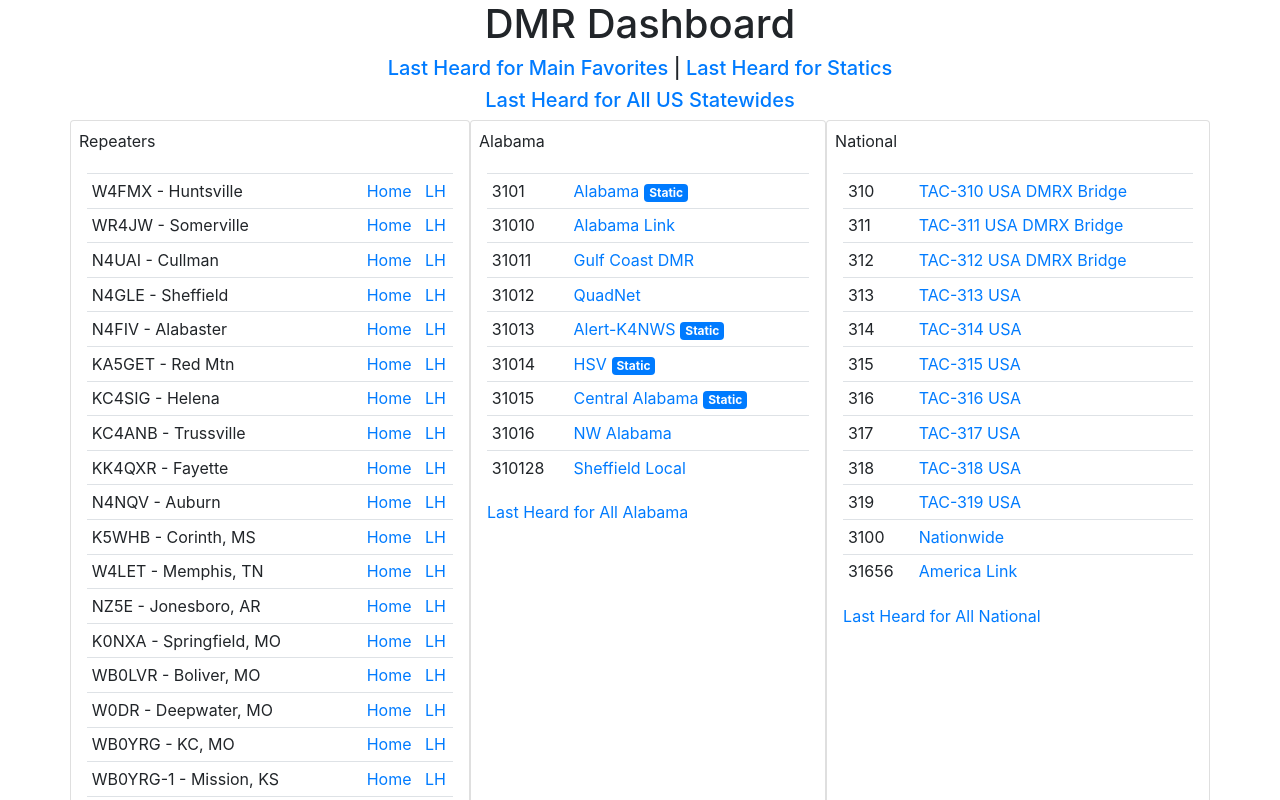
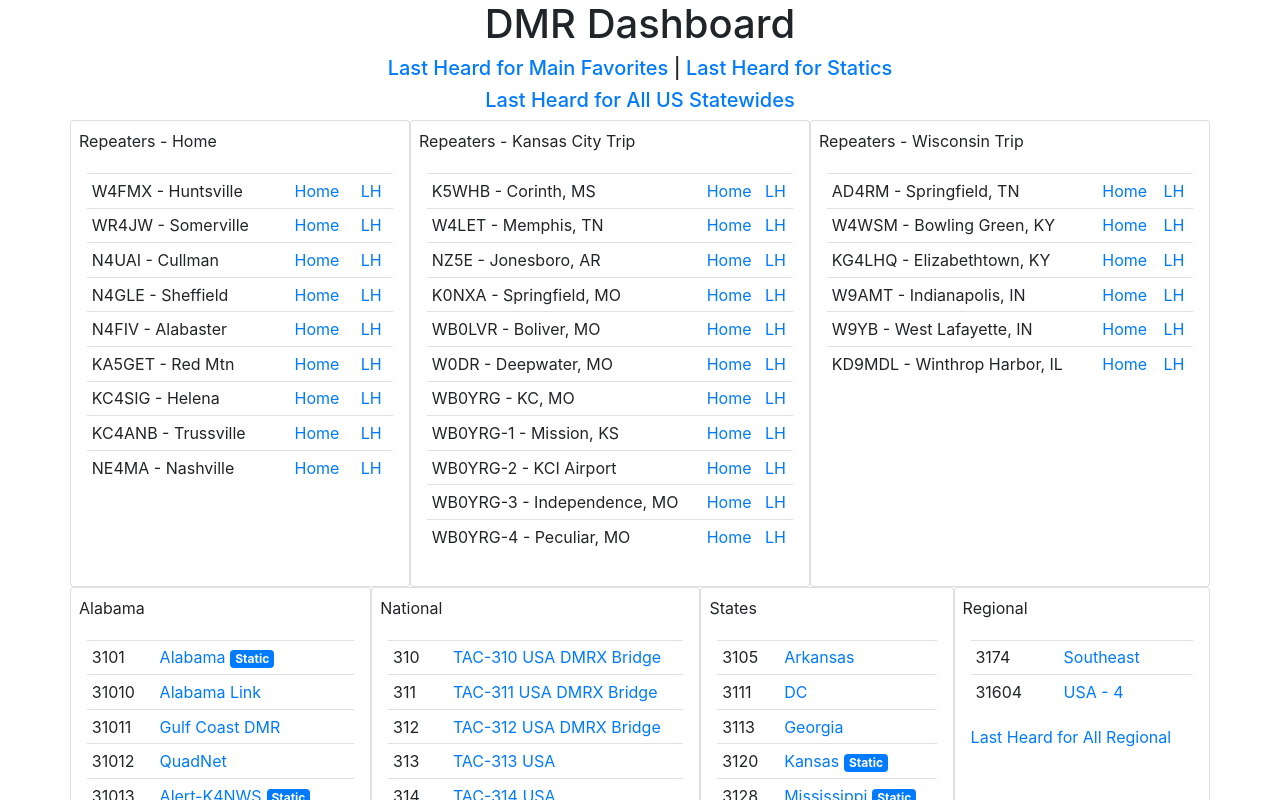
Before and after one commit to allenblair/dmrdashboard, a React (Create React App) app: page / in a window 1280 px wide. Shown: the top 800 px of the page. Built offline with nearby package versions, Linux system fonts and the light colour scheme.

Commit message:
Split repeater list into multiple

```diff
--- a/src/Components/FavoriteTGStatus.js
+++ b/src/Components/FavoriteTGStatus.js
@@ -3,6 +3,7 @@
 import repeaters from './repeaters';
 import FavoritesCard from './favoriteCard';
 import { Card, CardBody, CardTitle, Row, Table } from 'reactstrap';
+import RepeaterList from './repeaterList';
 
 export default class FavoriteTGStatus extends React.Component {
 
@@ -74,25 +75,9 @@
                     <a href={this.state.statesUrl} target="_blank">Last Heard for All US Statewides</a>
                 </h5>
                 <Row>
-                    <Card body style={{maxWidth:400}}>
-                        <CardTitle>Repeaters</CardTitle>
-                        <CardBody>
-                            <Table size="sm">
-                                <tbody>
-                                    {repeaters.map(item => {
-                                        return (
-                                            <tr>
-                                                <td>{item.call + ' - ' + item.name}</td>
-                                                <td><a href={'https://brandmeister.network/?page=repeater&id=' + item.ID} target="_blank">Home</a></td>
-                                                <td><a href={'https://brandmeister.network/?page=lh&ContextID=^' + item.ID + '$'} target="_blank">LH</a></td>
-                                            </tr>
-                                        )
-                                    })}
-                                </tbody>
-                            </Table>
-
-                        </CardBody>
-                    </Card>
+                    <RepeaterList title="Repeaters - Home" list={repeaters.filter(item => item.category.includes("Home"))} />
+                    <RepeaterList title="Repeaters - Kansas City Trip" list={repeaters.filter(item => item.category.includes("KC"))} />
+                    <RepeaterList title="Repeaters - Wisconsin Trip" list={repeaters.filter(item => item.category.includes("WI"))} />
                     {categories.map(category => {
                         return (
                                 <FavoritesCard style={{maxWidth:400}}
--- /dev/null
+++ b/src/Components/repeaterList.js
@@ -0,0 +1,28 @@
+import React from 'react';
+import { Badge, Card, CardBody, CardTitle, Table } from 'reactstrap';
+
+const RepeaterList = props => {
+
+    return (
+        <Card body style={{maxWidth:400}}>
+            <CardTitle>{props.title}</CardTitle>
+            <CardBody>
+                <Table size="sm">
+                    <tbody>
+                        {props.list.map(item => {
+                            return (
+                                <tr>
+                                    <td>{item.call + ' - ' + item.name}</td>
+                                    <td><a href={'https://brandmeister.network/?page=repeater&id=' + item.ID} target="_blank">Home</a></td>
+                                    <td><a href={'https://brandmeister.network/?page=lh&ContextID=^' + item.ID + '$'} target="_blank">LH</a></td>
+                                </tr>
+                            )
+                        })}
+                    </tbody>
+                </Table>
+            </CardBody>
+        </Card>
+    )
+}
+
+export default RepeaterList;
--- a/src/Components/repeaters.js
+++ b/src/Components/repeaters.js
@@ -1,25 +1,30 @@
 const repeaters = [
-    {"name":"Huntsville","call":"W4FMX","category":"North AL","ID":310112},
-    {"name":"Somerville","call":"WR4JW","category":"North AL","ID":310357},
-    {"name":"Cullman","call":"N4UAI","category":"North AL","ID":310127},
-    {"name":"Sheffield","call":"N4GLE","category":"North AL","ID":310128},
-    {"name":"Alabaster","call":"N4FIV","category":"Central AL","ID":310104},
-    {"name":"Red Mtn","call":"KA5GET","category":"Central AL","ID":310177},
-    {"name":"Helena","call":"KC4SIG","category":"Central AL","ID":310117},
-    {"name":"Trussville","call":"KC4ANB","category":"Central AL","ID":310120},
-    {"name":"Fayette","call":"KK4QXR","category":"Central AL","ID":310110},
-    {"name":"Auburn","call":"N4NQV","category":"Central AL","ID":310124},
-    {"name":"Corinth, MS","call":"K5WHB","category":"West","ID":312804},
-    {"name":"Memphis, TN","call":"W4LET","category":"West","ID":314706},
-    {"name":"Jonesboro, AR","call":"NZ5E","category":"West","ID":310514},
-    {"name":"Springfield, MO","call":"K0NXA","category":"BYRG","ID":312919},
-    {"name":"Boliver, MO","call":"WB0LVR","category":"BYRG","ID":312924},
-    {"name":"Deepwater, MO","call":"W0DR","category":"BYRG","ID":312936},
-    {"name":"KC, MO","call":"WB0YRG","category":"BYRG","ID":312906},
-    {"name":"Mission, KS","call":"WB0YRG-1","category":"BYRG","ID":312010},
-    {"name":"KCI Airport","call":"WB0YRG-2","category":"BYRG","ID":312932},
-    {"name":"Independence, MO","call":"WB0YRG-3","category":"BYRG","ID":312907},
-    {"name":"Peculiar, MO","call":"WB0YRG-4","category":"BYRG","ID":312910},
+    {"name":"Huntsville","call":"W4FMX","category":"Home","ID":310112},
+    {"name":"Somerville","call":"WR4JW","category":"Home","ID":310357},
+    {"name":"Cullman","call":"N4UAI","category":"Home","ID":310127},
+    {"name":"Sheffield","call":"N4GLE","category":"Home","ID":310128},
+    {"name":"Alabaster","call":"N4FIV","category":"Home","ID":310104},
+    {"name":"Red Mtn","call":"KA5GET","category":"Home","ID":310177},
+    {"name":"Helena","call":"KC4SIG","category":"Home","ID":310117},
+    {"name":"Trussville","call":"KC4ANB","category":"Home","ID":310120},
+    {"name":"Nashville","call":"NE4MA","category":"Home","ID":311179},
+    {"name":"Corinth, MS","call":"K5WHB","category":"KC","ID":312802},
+    {"name":"Memphis, TN","call":"W4LET","category":"KC","ID":314706},
+    {"name":"Jonesboro, AR","call":"NZ5E","category":"KC","ID":310514},
+    {"name":"Springfield, MO","call":"K0NXA","category":"KC","ID":312919},
+    {"name":"Boliver, MO","call":"WB0LVR","category":"KC","ID":312924},
+    {"name":"Deepwater, MO","call":"W0DR","category":"KC","ID":312936},
+    {"name":"KC, MO","call":"WB0YRG","category":"KC","ID":312906},
+    {"name":"Mission, KS","call":"WB0YRG-1","category":"KC","ID":312010},
+    {"name":"KCI Airport","call":"WB0YRG-2","category":"KC","ID":312932},
+    {"name":"Independence, MO","call":"WB0YRG-3","category":"KC","ID":312907},
+    {"name":"Peculiar, MO","call":"WB0YRG-4","category":"KC","ID":312910},
+    {"name":"Springfield, TN","call":"AD4RM","category":"WI","ID":311354},
+    {"name":"Bowling Green, KY","call":"W4WSM","category":"WI","ID":312117},
+    {"name":"Elizabethtown, KY","call":"KG4LHQ","category":"WI","ID":312107},
+    {"name":"Indianapolis, IN","call":"W9AMT","category":"WI","ID":311845},
+    {"name":"West Lafayette, IN","call":"W9YB","category":"WI","ID":311822},
+    {"name":"Winthrop Harbor, IL","call":"KD9MDL","category":"WI","ID":3123647}
 ];
 
 export default repeaters;
```
